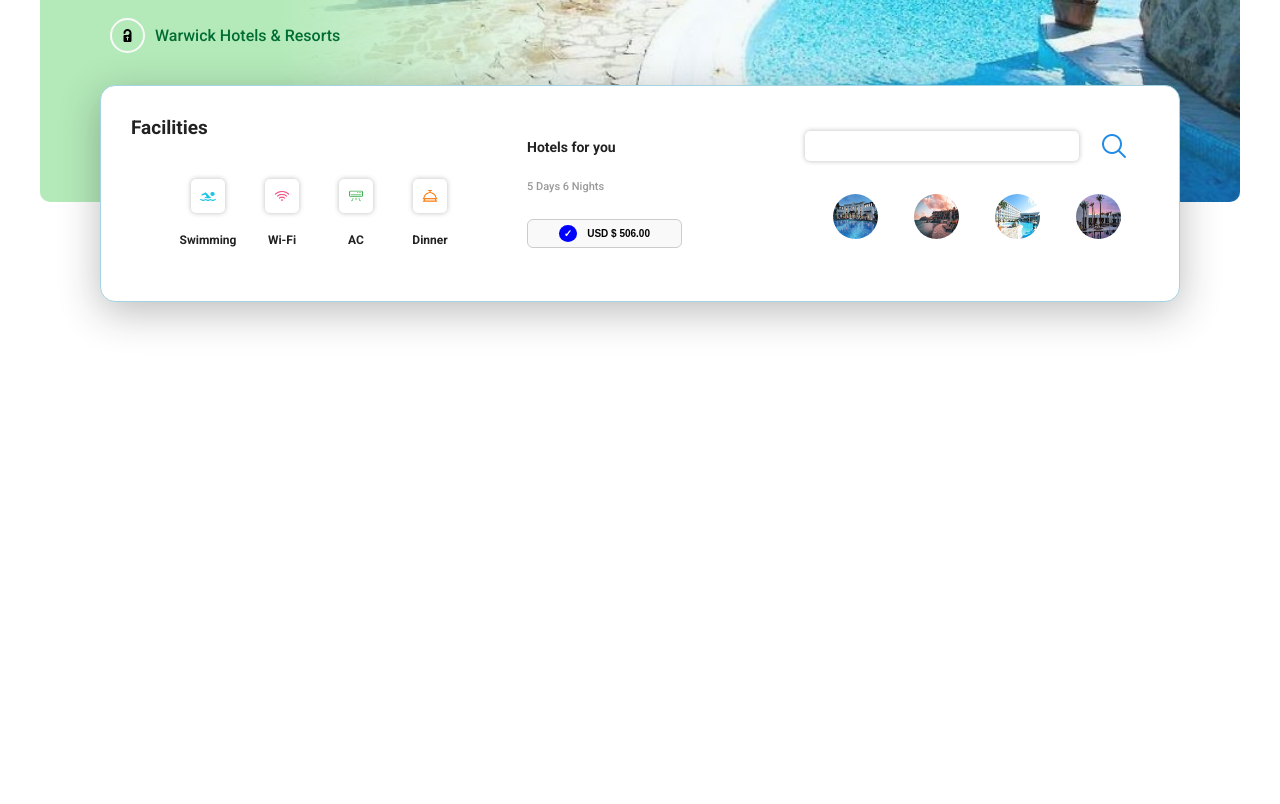
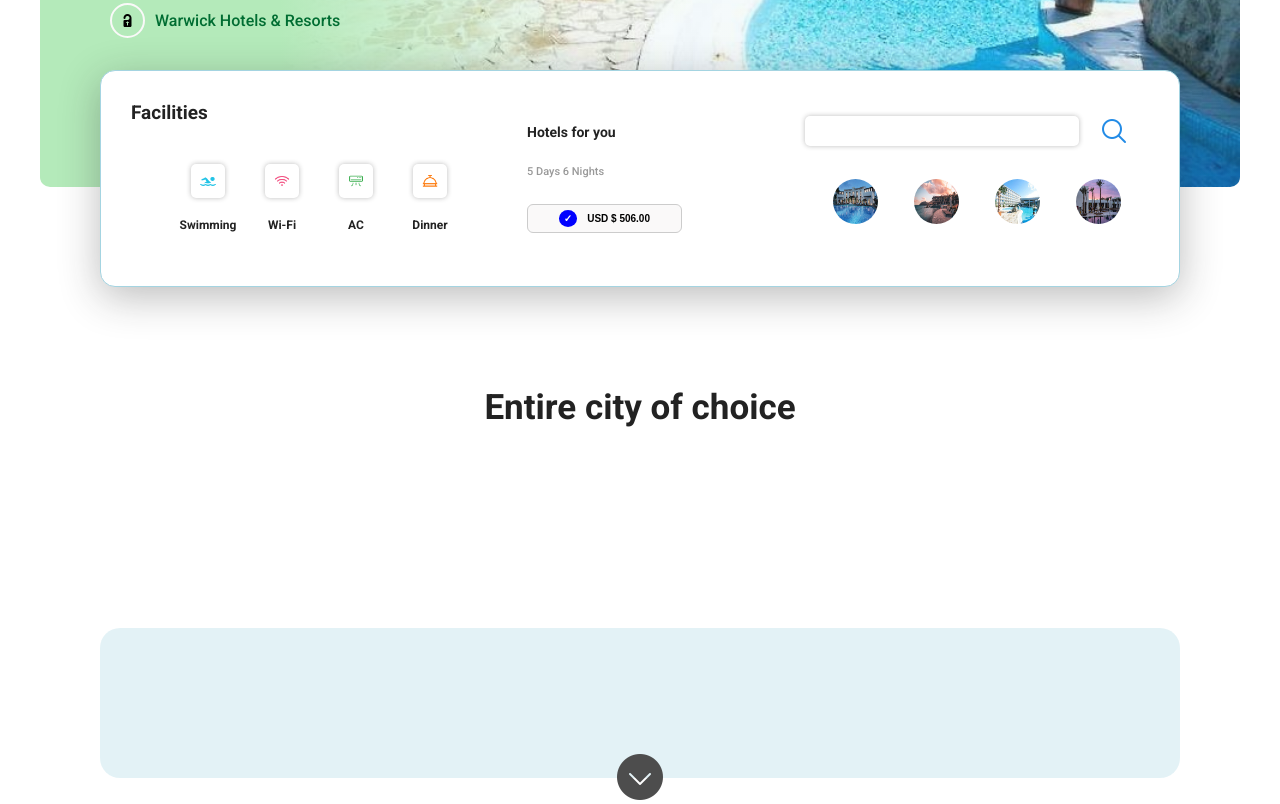
Before and after one commit to prathnow/Hotel-landing-page, a website: page index.html in a window 1280 px wide. Shown: the part 329-1133 px from the top of the page. Before the commit the page ends 800 px from the top, so only its background shows below. Drawn offline with nearby package versions, Linux system fonts and the light colour scheme; files that its build step writes are made by us from their sources.

Commit message:
Add city section structure

```diff
--- a/index.html
+++ b/index.html
@@ -110,5 +110,27 @@
         </div>
     </header>
 
+    <main>
+        <section class="cities container">
+            <div class="cities__header">
+                <h2 class="heading-secondary">
+                    Entire city of choice
+                </h2>
+            </div>
+            <div class="cities__box">
+                <div class="hotel-card">
+                    <div class="hotel-card__title">
+
+                    </div>
+                    <div class="hotel-card__description">
+
+                    </div>
+                </div>
+                <a href="#" class="cities__btn">
+                    <img src="img/icon/icons8-down-button-50.png" alt="" class="cities__btn__img">
+                </a>
+            </div>
+        </section>
+    </main>
 </body>
 </html>
--- a/sass/layout.scss
+++ b/sass/layout.scss
@@ -1,5 +1,5 @@
 .container {
-    margin: 0 auto;
+    margin: 0 auto !important;
     max-width: 120rem;
 
     &:not(:last-child) {
@@ -77,3 +77,37 @@
         width: 40rem;
     }
 }
+
+.heading-secondary {
+    font-size: 3.5rem;
+    text-align: center;
+}
+
+.cities {
+    display: flex;
+    flex-direction: column;
+    align-items: center;
+    position: relative;
+
+
+    &__header {
+        width: 90%;
+        margin-top: 20rem;
+    }
+
+    &__box {
+        width: 90%;
+        height: 15rem;
+        background-color: rgba($bg-secondary-color, .3);
+        border-radius: 20px;
+        margin-top: 20rem;
+
+    }
+
+    &__btn {
+        position: absolute;
+        bottom: 0;
+        left: 50%;
+        transform: translateX(-50%) translateY(50%);
+    }
+}
```
